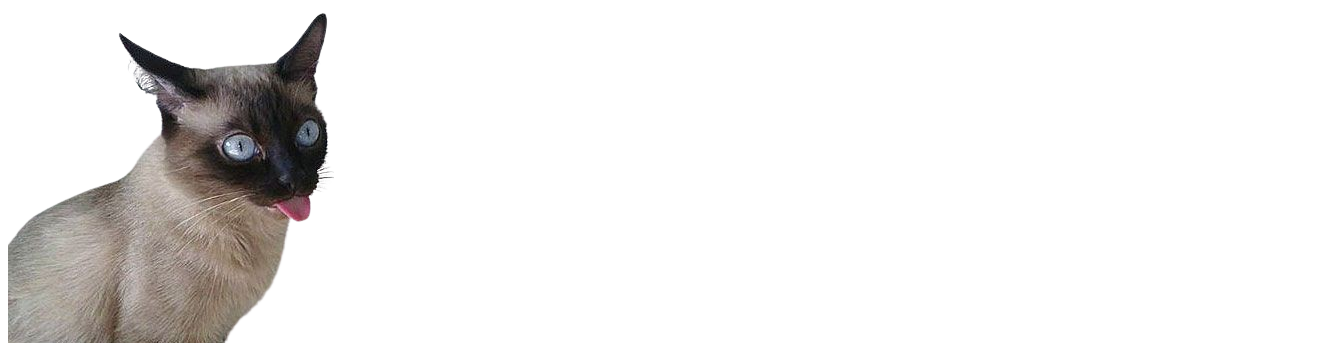
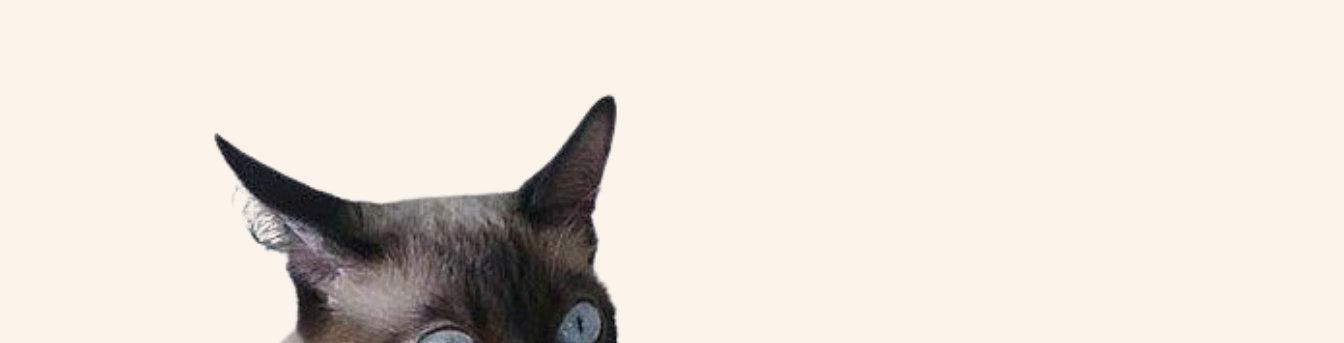
Before and after one commit to VictorJimenezCanche/Prog.Internet_P1_VictorJimenez, a plain HTML site: page index.html in a window 1280 px wide. Shown: the top 343 px of the page, 1344 px wide, since content can reach past the window. Drawn offline with Linux system fonts and the light colour scheme.

Commit message:
actualizacion del style.css

```diff
--- a/index.html
+++ b/index.html
@@ -4,7 +4,7 @@
 <meta charset="UTF-8" />
 <meta name="viewport" content="width=device-width, initial-scale=1.0"/>
 <title>Milaneso Blog</title>
-<link rel="stylesheet" href="./assets/css/style2.css"/>
+<link rel="stylesheet" href="./assets/css/style.css"/>
 <link rel="icon" type="image/png" href="./img/favIcon_paw.png"/>
 </head>
 <body>
```
